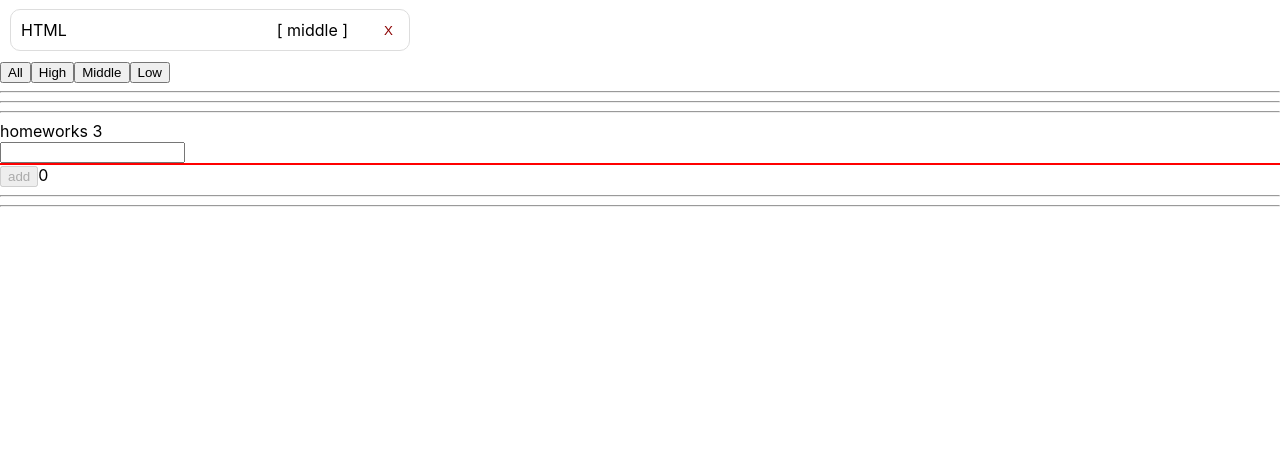
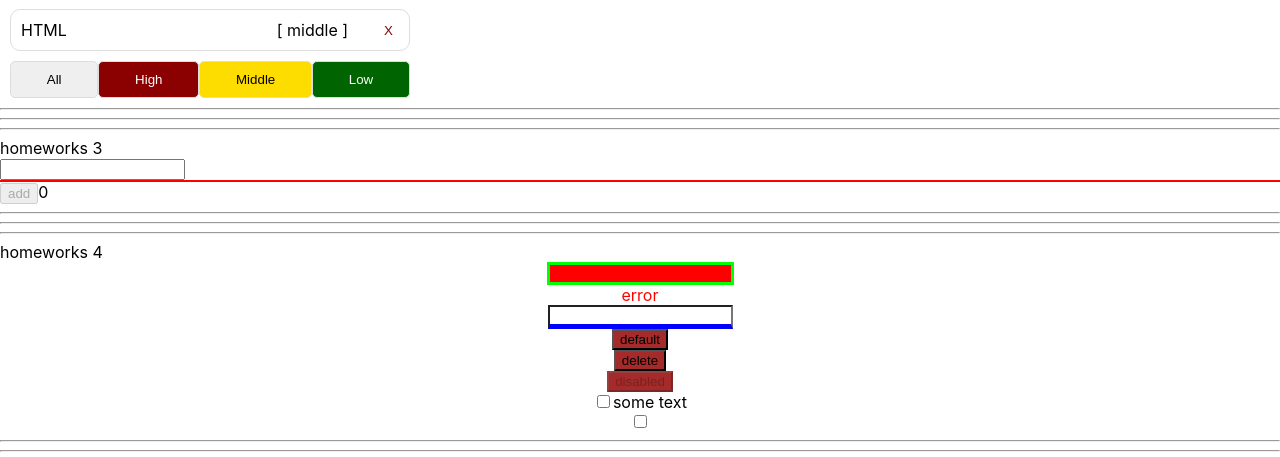
Before and after one commit to breznovic/fitness, a React (Create React App) app: page / in a window 1280 px wide. Shown: the part 421-878 px from the top of the page. Before the commit the page ends 800 px from the top, so only its background shows below. Built offline with nearby package versions, Linux system fonts and the light colour scheme.

Commit message:
Forth homework with crash

```diff
--- a/src/p1-main/m1-ui/u1-app/App.tsx
+++ b/src/p1-main/m1-ui/u1-app/App.tsx
@@ -3,6 +3,7 @@ import s from './App.module.css'
 import HW1 from '../../../p2-homeworks/h1/HW1'
 import HW2 from "../../../p2-homeworks/h2/HW2";
 import HW3 from "../../../p2-homeworks/h3/HW3";
+import HW4 from "../../../p2-homeworks/h4/HW4";
 
 function App() {
     return (
@@ -11,7 +12,7 @@ function App() {
             <HW1/>
             <HW2/>
             <HW3/>
-            {/*<HW4/>*/}
+            <HW4/>
             {/*<HW5/>*/}
 
         </div>
--- a/src/p2-homeworks/h2/Affairs.tsx
+++ b/src/p2-homeworks/h2/Affairs.tsx
@@ -34,7 +34,7 @@ function Affairs(props: AffairsPropsType) {
     return (
         <div>
             {mappedAffairs}
-            <div className={s.button}>
+            <div className={s.buttons}>
                 <button onClick={setAll}>All</button>
                 <button onClick={setHigh}>High</button>
                 <button onClick={setMiddle}>Middle</button>
--- a/src/p2-homeworks/h4/common/c1-SuperInputText/SuperInputText.module.css
+++ b/src/p2-homeworks/h4/common/c1-SuperInputText/SuperInputText.module.css
@@ -1,3 +1,8 @@
+.input:focus {
+    outline: none;
+    border: blueviolet solid 3px;
+}
+
 .superInput {
 
 }
--- a/src/p2-homeworks/h4/common/c1-SuperInputText/SuperInputText.tsx
+++ b/src/p2-homeworks/h4/common/c1-SuperInputText/SuperInputText.tsx
@@ -39,7 +39,7 @@ const SuperInputText: React.FC<SuperInputTextPropsType> = (
     }
 
     const finalSpanClassName = `${s.error} ${spanClassName ? spanClassName : ''}`
-    const finalInputClassName = `${s.errorInput} ${className}` // need to fix with (?:) and s.superInput
+    const finalInputClassName = `${s.input} ${error ? s.errorInput : s.superInput} ${className}` // need to fix with (?:) and s.superInput
 
     return (
         <>
--- a/src/p2-homeworks/h4/common/c2-SuperButton/SuperButton.module.css
+++ b/src/p2-homeworks/h4/common/c2-SuperButton/SuperButton.module.css
@@ -5,3 +5,7 @@
 .red {
     background: red;
 }
+
+.button {
+    background-color: brown;
+}
--- a/src/p2-homeworks/h4/common/c2-SuperButton/SuperButton.tsx
+++ b/src/p2-homeworks/h4/common/c2-SuperButton/SuperButton.tsx
@@ -14,7 +14,7 @@ const SuperButton: React.FC<SuperButtonPropsType> = (
         ...restProps// все остальные пропсы попадут в объект restProps, там же будет children
     }
 ) => {
-    const finalClassName = `${red ? s.red : s.default} ${className}`
+    const finalClassName = `${s.button} ${red ? s.red : s.default} ${className}`
 
     return (
         <button
--- a/src/p2-homeworks/h4/common/c3-SuperCheckbox/SuperCheckbox.tsx
+++ b/src/p2-homeworks/h4/common/c3-SuperCheckbox/SuperCheckbox.tsx
@@ -20,6 +20,7 @@ const SuperCheckbox: React.FC<SuperCheckboxPropsType> = (
     }
 ) => {
     const onChangeCallback = (e: ChangeEvent<HTMLInputElement>) => {
+        onChange && onChangeChecked(e.currentTarget.checked)
         // сделайте так чтоб работал onChange и onChangeChecked
     }
 
```
